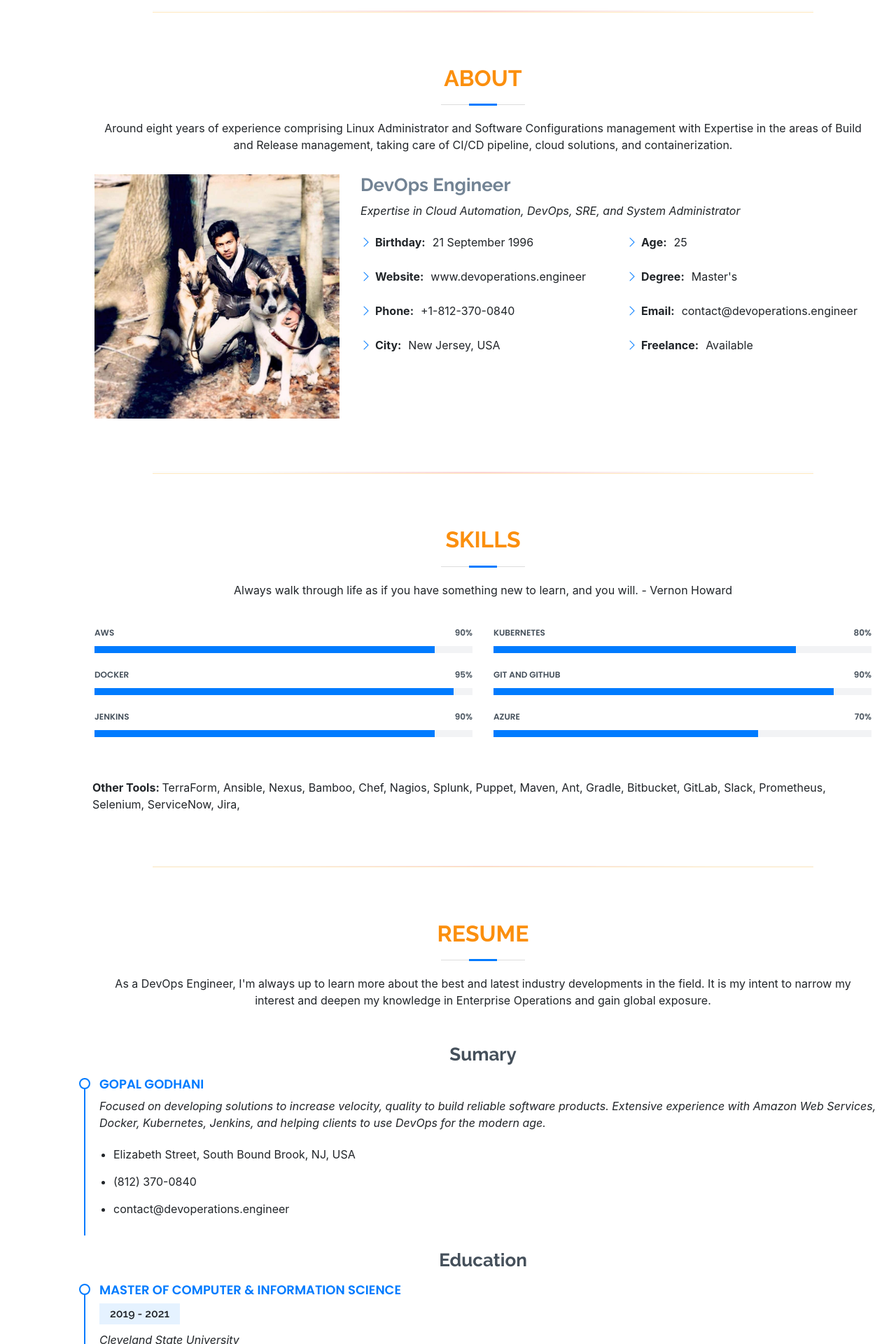
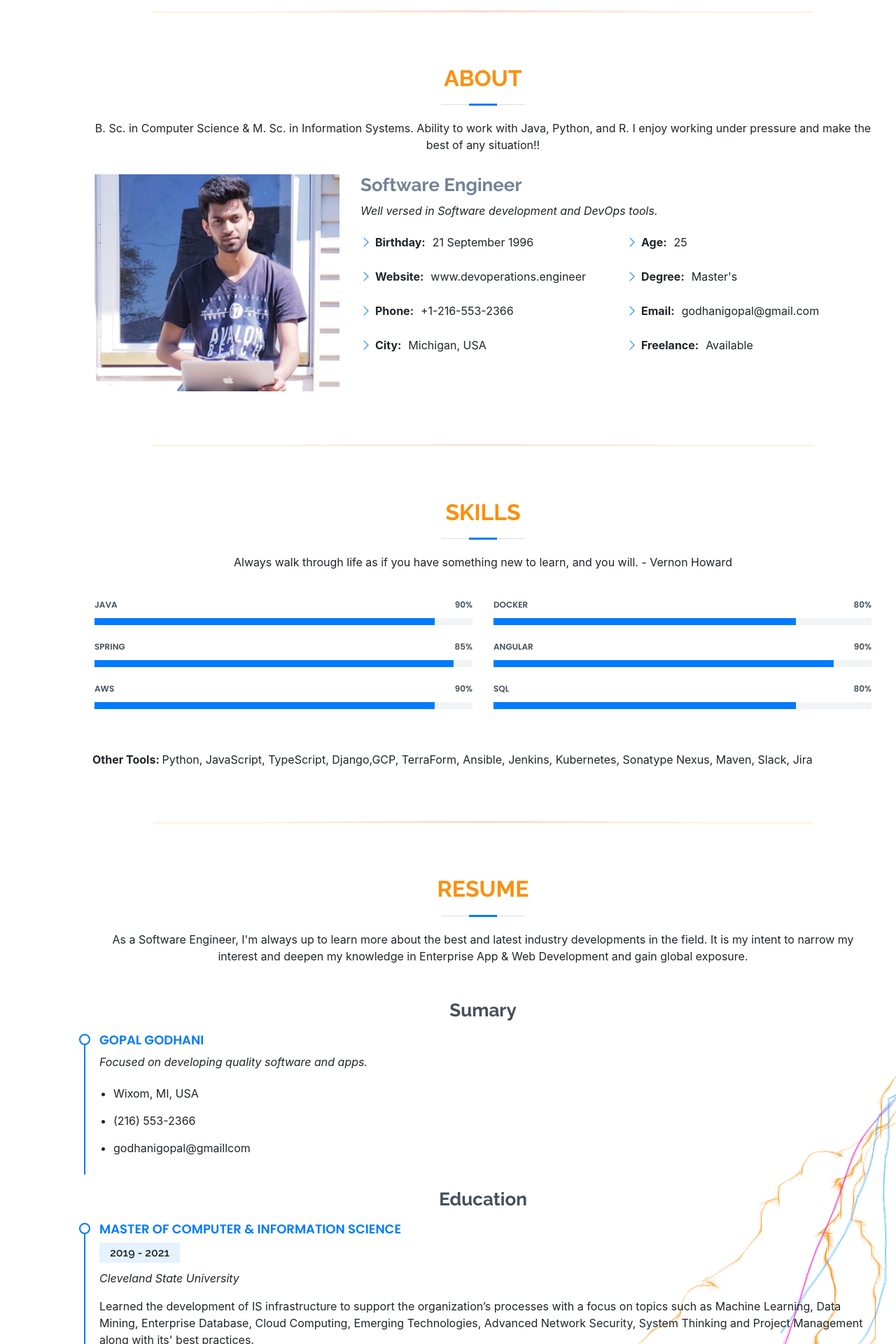
Before and after one commit to godhanigopal/django-personal-portfolio, a Django app: page / in a window 1280 px wide. Shown: the part 862-2782 px from the top of the page at 70% size. Run offline with Django 3.2, Linux system fonts and the light colour scheme; some libraries are stand-ins or nearby versions.

Commit message:
2022 resume

```diff
--- a/portfolio/templates/portfolio/base.html
+++ b/portfolio/templates/portfolio/base.html
@@ -1,5 +1,4 @@
-<!DOCTYPE html>
-{% load static %}
+<!DOCTYPE html> {% load static %}
 <html lang="en">
 
 <head>
@@ -31,13 +30,13 @@
     <nav id="topNav" class="navbar navbar-expand-md navbar-light">
         <div class="container">
             <a class="navbar-brand" href="{% url 'home' %}">
-        <img src="{% static "portfolio/Logo.png" %}" width="30" height="30" class="d-inline-block align-top" alt="Gopals Logo">
+                <img src="{% static 'portfolio/Logo.png' %}" width="30" height="30" class="d-inline-block align-top" alt="Gopals Logo">
                 <span>Gopal L Godhani</span>
             </a>
             <div class="collapse navbar-collapse text-center" id="navbarNav">
                 <ul class="navbar-nav ml-auto">
                     <li class="nav-item">
-            <a class="nav-link" href="{% static "portfolio/resume.pdf" %}">Resume</a>
+                        <a class="nav-link" href="{% static 'portfolio/myresume.pdf' %}">Resume</a>
                     </li>
                     <li class="nav-item">
                         <a class="nav-link" href="{% url 'experience:all_experience' %}">Experience</a>
--- a/portfolio/templates/portfolio/home.html
+++ b/portfolio/templates/portfolio/home.html
@@ -1,8 +1,4 @@
-{% extends "portfolio/base.html" %}
-
-{% load static %}
-
-{% block content %}
+{% extends "portfolio/base.html" %} {% load static %} {% block content %}
 
 
 <i class="bi bi-list mobile-nav-toggle d-xl-none"></i>
@@ -25,13 +21,12 @@
     <div class="container" data-aos="zoom-in" data-aos-delay="100">
         <h1>Gopal L Godhani</h1>
 
-    <p>I'm <span class="typed" data-typed-items="DevOps Consultant,  Freelancer, Developer, Animal Lover"></span></p>
+        <p>I'm <span class="typed" data-typed-items="Software Engineer, Developer, Freelancer"></span></p>
         <br>
 
-    <form action="{% static "portfolio/resume.pdf" %}">
+        <form action="{% static 'portfolio/myresume.pdf' %}">
             <input id="resumebtn" type="submit" value="Download Resume" />
         </form>
-
     </div>
 </section>
 
@@ -46,7 +41,7 @@
 
             <div class="section-title">
                 <h2>About</h2>
-        <p>Around eight years of experience comprising Linux Administrator and Software Configurations management with Expertise in the areas of Build and Release management, taking care of CI/CD pipeline, cloud solutions, and containerization.</p>
+                <p> B. Sc. in Computer Science & M. Sc. in Information Systems. Ability to work with Java, Python, and R. I enjoy working under pressure and make the best of any situation!!</p>
             </div>
 
             <div class="row">
@@ -54,24 +49,24 @@
                     <img src="{% static 'portfolio/assets/img/gg.jpg' %}" class="img-fluid" alt="">
                 </div>
                 <div class="col-lg-8 pt-4 pt-lg-0 content">
-          <h3> DevOps Engineer</h3>
+                    <h3> Software Engineer</h3>
                     <p class="fst-italic">
-            Expertise in Cloud Automation, DevOps, SRE, and System Administrator
+                        Well versed in Software development and DevOps tools.
                     </p>
                     <div class="row">
                         <div class="col-lg-6">
                             <ul>
                                 <li><i class="bi bi-chevron-right"></i> <strong>Birthday:</strong> <span>21 September 1996</span></li>
                                 <li><i class="bi bi-chevron-right"></i> <strong>Website:</strong> <span>www.devoperations.engineer</span></li>
-                <li><i class="bi bi-chevron-right"></i> <strong>Phone:</strong> <span>+1-812-370-0840</span></li>
-                <li><i class="bi bi-chevron-right"></i> <strong>City:</strong> <span>New Jersey, USA</span></li>
+                                <li><i class="bi bi-chevron-right"></i> <strong>Phone:</strong> <span>+1-216-553-2366</span></li>
+                                <li><i class="bi bi-chevron-right"></i> <strong>City:</strong> <span>Michigan, USA</span></li>
                             </ul>
                         </div>
                         <div class="col-lg-6">
                             <ul>
                                 <li><i class="bi bi-chevron-right"></i> <strong>Age:</strong> <span>25</span></li>
                                 <li><i class="bi bi-chevron-right"></i> <strong>Degree:</strong> <span>Master's</span></li>
-                <li><i class="bi bi-chevron-right"></i> <strong>Email:</strong> <span>contact@devoperations.engineer</span></li>
+                                <li><i class="bi bi-chevron-right"></i> <strong>Email:</strong> <span>godhanigopal@gmail.com</span></li>
                                 <li><i class="bi bi-chevron-right"></i> <strong>Freelance:</strong> <span>Available</span></li>
                             </ul>
                         </div>
@@ -90,8 +85,7 @@
 
             <div class="section-title">
                 <h2>Skills</h2>
-        <p>Always walk through life as if you have something new to learn, and you will.
-          - Vernon Howard</p>
+                <p>Always walk through life as if you have something new to learn, and you will. - Vernon Howard</p>
             </div>
 
             <div class="row skills-content">
@@ -99,21 +93,21 @@
                 <div class="col-lg-6">
 
                     <div class="progress">
-            <span class="skill">AWS <i class="val">90%</i></span>
+                        <span class="skill">Java <i class="val">90%</i></span>
                         <div class="progress-bar-wrap">
                             <div class="progress-bar" role="progressbar" aria-valuenow="90" aria-valuemin="0" aria-valuemax="100"></div>
                         </div>
                     </div>
 
                     <div class="progress">
-            <span class="skill">Docker <i class="val">95%</i></span>
+                        <span class="skill">Spring <i class="val">85%</i></span>
                         <div class="progress-bar-wrap">
                             <div class="progress-bar" role="progressbar" aria-valuenow="95" aria-valuemin="0" aria-valuemax="100"></div>
                         </div>
                     </div>
 
                     <div class="progress">
-            <span class="skill">Jenkins <i class="val">90%</i></span>
+                        <span class="skill">AWS <i class="val">90%</i></span>
                         <div class="progress-bar-wrap">
                             <div class="progress-bar" role="progressbar" aria-valuenow="90" aria-valuemin="0" aria-valuemax="100"></div>
                         </div>
@@ -124,31 +118,30 @@
                 <div class="col-lg-6">
 
                     <div class="progress">
-            <span class="skill">Kubernetes <i class="val">80%</i></span>
+                        <span class="skill">Docker <i class="val">80%</i></span>
                         <div class="progress-bar-wrap">
                             <div class="progress-bar" role="progressbar" aria-valuenow="80" aria-valuemin="0" aria-valuemax="100"></div>
                         </div>
                     </div>
 
                     <div class="progress">
-            <span class="skill">Git and GitHub <i class="val">90%</i></span>
+                        <span class="skill">Angular <i class="val">90%</i></span>
                         <div class="progress-bar-wrap">
                             <div class="progress-bar" role="progressbar" aria-valuenow="90" aria-valuemin="0" aria-valuemax="100"></div>
                         </div>
                     </div>
 
                     <div class="progress">
-            <span class="skill">Azure <i class="val">70%</i></span>
+                        <span class="skill">SQL <i class="val">80%</i></span>
                         <div class="progress-bar-wrap">
-              <div class="progress-bar" role="progressbar" aria-valuenow="70" aria-valuemin="0" aria-valuemax="100"></div>
+                            <div class="progress-bar" role="progressbar" aria-valuenow="80" aria-valuemin="0" aria-valuemax="100"></div>
                         </div>
                     </div>
 
                 </div>
                 <div class="">
                     <br><br>
-          <strong>Other Tools: </strong> TerraForm, Ansible, Nexus, Bamboo, Chef, Nagios, Splunk, Puppet, Maven, Ant, Gradle, Bitbucket, GitLab, Slack, Prometheus, Selenium, ServiceNow, Jira,
-
+                    <strong>Other Tools: </strong> Python, JavaScript, TypeScript, Django,GCP, TerraForm, Ansible, Jenkins, Kubernetes, Sonatype Nexus, Maven, Slack, Jira
                 </div>
             </div>
 
@@ -164,7 +157,7 @@
 
             <div class="section-title">
                 <h2>Resume</h2>
-        <p>As a DevOps Engineer, I'm always up to learn more about the best and latest industry developments in the field. It is my intent to narrow my interest and deepen my knowledge in Enterprise Operations and gain global exposure.</p>
+                <p>As a Software Engineer, I'm always up to learn more about the best and latest industry developments in the field. It is my intent to narrow my interest and deepen my knowledge in Enterprise App & Web Development and gain global exposure.</p>
             </div>
 
             <div class="row">
@@ -172,12 +165,12 @@
                 <h3 class="resume-title">Sumary</h3>
                 <div class="resume-item pb-0">
                     <h4>Gopal Godhani</h4>
-          <p><em>Focused on developing solutions to increase velocity, quality to build reliable software products. Extensive experience with Amazon Web Services, Docker, Kubernetes, Jenkins, and helping clients to use DevOps for the modern age.</em>
+                    <p><em>Focused on developing quality software and apps.</em>
                     </p>
                     <ul>
-            <li>Elizabeth Street, South Bound Brook, NJ, USA</li>
-            <li>(812) 370-0840</li>
-            <li>contact@devoperations.engineer</li>
+                        <li>Wixom, MI, USA</li>
+                        <li>(216) 553-2366</li>
+                        <li>godhanigopal@gmaillcom</li>
                     </ul>
                 </div>
 
@@ -186,7 +179,8 @@
                     <h4>Master of Computer & Information Science</h4>
                     <h5>2019 - 2021</h5>
                     <p><em>Cleveland State University</em></p>
-          <p>Learned the development of IS infrastructure to support the organization’s processes with a focus on Cloud Computing, Emerging Technologies, Advanced Network Security, System Thinking and Project Management along with best practices.
+                    <p>Learned the development of IS infrastructure to support the organization’s processes with a focus on topics such as Machine Learning, Data Mining, Enterprise Database, Cloud Computing, Emerging Technologies, Advanced Network Security,
+                        System Thinking and Project Management along with its' best practices.
                     </p>
                 </div>
                 <div class="resume-item">
@@ -199,54 +193,16 @@
 
                 <h3 class="resume-title">Professional Experience</h3>
                 <div class="resume-item">
-          <h4>Cloud Automation / DevOps Engineer</h4>
-          <h5>Feb 2021 - Present</h5>
-          <p><em>Sherwin-Williams, Cleveland, OH</em></p>
+                    <h4>Programmer Analyst</h4>
+                    <h5>Oct 2021 - Present</h5>
+                    <p><em>McDonald's, Miracle Software Systems, Cleveland, OH</em></p>
 
                     <ul>
                         <li>Involved in designing and deploying a multitude of applications utilizing almost all the AWS stack</li>
                         <a href="{% url 'experience:all_experience' %}">Read More <i class="bi bi-book-half"></i> </a>
                     </ul>
                 </div>
-        <div class="resume-item">
-          <h4>DevOps / SRE Engineer</h4>
-          <h5>Aug 2019 - Jan 2021</h5>
-          <p><em>Humana Inc., Louisville, KY</em></p>
-          <ul>
-            <li>Developed and implemented Sofftware Release Management strategies for various applications according to the agile process.</li>
-            <a href="{% url 'experience:all_experience' %}">Read More <i class="bi bi-book-half"></i> </a>
-          </ul>
-        </div>
-        <div class="resume-item">
-          <h4>Build and Release Engineer</h4>
-          <h5>Jan 2017 - Jul 2019</h5>
-          <p><em>CUNA Mutual Group, Madison, WI </em></p>
-          <ul>
-            <li>Creation of Build and Release Plan, collection, analysis & presentation of Project Metrics weekly.</li>
-            <li> Developed and supported the Software Release Management and procedures</li>
-            <a href="{% url 'experience:all_experience' %}">Read More <i class="bi bi-book-half"></i> </a>
-          </ul>
-        </div>
-        <div class="resume-item">
-          <h4>System Engineer</h4>
-          <h5>Mar 2016 - Dec 2016</h5>
-          <p><em>Cleveland Clinic, Cleveland, OH </em></p>
-          <ul>
-            <li>Design and manage composite systems over their life cycles.</li>
-            <li>Monitoring and managing all installed systems and infrastructure</li>
-            <a href="{% url 'experience:all_experience' %}">Read More <i class="bi bi-book-half"></i> </a>
-          </ul>
-        </div>
-        <div class="resume-item">
-          <h4>Linux Administrator</h4>
-          <h5>Apr 2014 - Feb 2016</h5>
-          <p><em>Cleveland Clinic, Cleveland, OH </em></p>
-          <ul>
-            <li>Proactively maintain and develop all Linux infrastructure technology to maintain a 24x7 uptime service</li>
 
-            <a href="{% url 'experience:all_experience' %}">Read More <i class="bi bi-book-half"></i> </a>
-          </ul>
-        </div>
             </div>
         </div>
 
@@ -272,19 +228,19 @@
                         <div class="address" center>
                             <i class="bi bi-geo-alt"></i>
                             <h4>Location:</h4>
-              <p>South Bound Brook, NJ 08880</p>
+                            <p>Wixom, MI 48393</p>
                         </div>
 
                         <div class="email">
                             <i class="bi bi-envelope"></i>
                             <h4>Email:</h4>
-              <p>contact@devoperations.engineer </p>
+                            <p>godhanigopal@gmail.com</p>
                         </div>
 
                         <div class="phone">
                             <i class="bi bi-phone"></i>
                             <h4>Call:</h4>
-              <p>+1 (812) 370 0840</p>
+                            <p>+1 (216) 553-2366</p>
                         </div>
 
 
@@ -303,8 +259,8 @@
 </center>
 <footer id="footer">
     <div class="container">
-    <p>“One of the best pieces of advice I ever got was from a horse master. He told me to go slow to go fast. I think that applies to everything in life. We live as though there aren't enough hours in the day but if we do each thing calmly and
-      carefully we will get it done quicker and with much less stress.”</p>
+        <p>“One of the best pieces of advice I ever got was from a horse master. He told me to go slow to go fast. I think that applies to everything in life. We live as though there aren't enough hours in the day but if we do each thing calmly and carefully
+            we will get it done quicker and with much less stress.”</p>
         <p>- Viggo Mortensen</p>
         <center>
             <hr>
@@ -313,7 +269,7 @@
 
         <div class="social-links">
             <a href="https://join.skype.com/invite/f5CyILSSrgr7" class="google-plus"><i class="bx bxl-skype"></i></a>
-      <a href="https://www.linkedin.com/in/gopal-g-61887421b/" class="linkedin"><i class="bx bxl-linkedin"></i></a>
+            <a href="https://www.linkedin.com/in/gopal-g-6682aaa9/" class="linkedin"><i class="bx bxl-linkedin"></i></a>
         </div>
     </div>
 </footer>
```
Also changed, not shown: db.sqlite3, portfolio/static/portfolio/assets/img/gg.jpg, 8 other files. Lines whose indentation alone changed are shown as unchanged.
